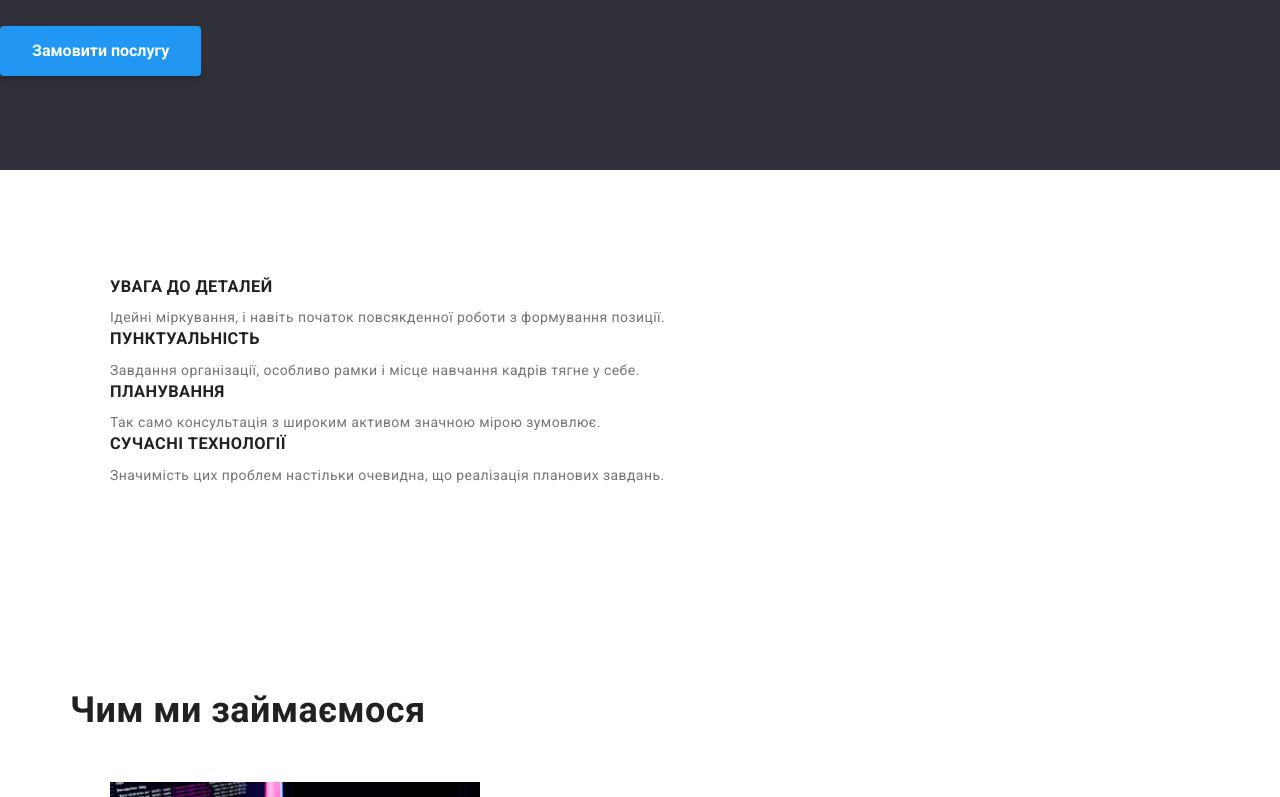
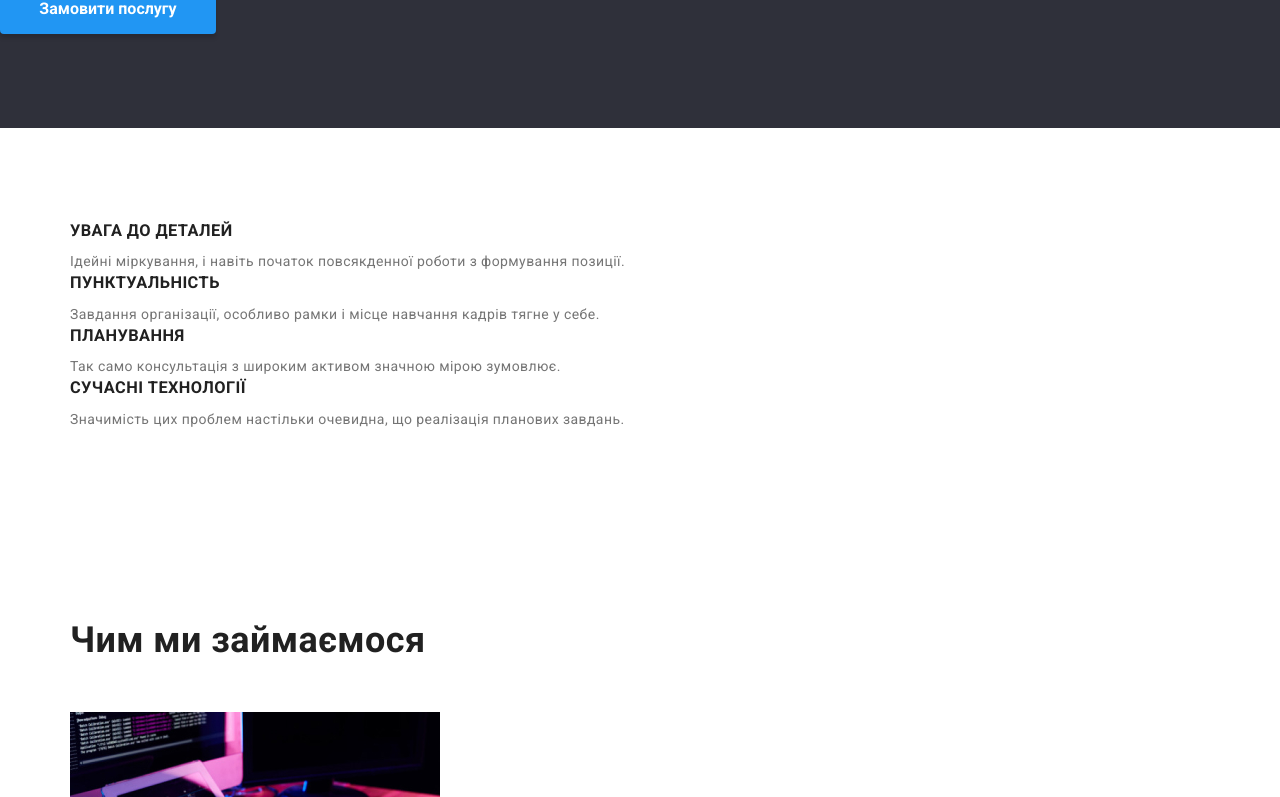
Before and after one commit to MRDoops/goit-markup-hw-03, a plain HTML site: page index.html in a window 1280 px wide. Shown: the part 313-1110 px from the top of the page. Drawn offline with nearby package versions, Linux system fonts and the light colour scheme.

Commit message:
додав обнуляючих стилей

```diff
--- a/css/styles.css
+++ b/css/styles.css
@@ -4,9 +4,10 @@ h3,
 h4,
 h5,
 h6,
-p {
-	margin-top: 0;
-	margin-bottom: 0;
+p,
+ul {
+	margin: 0;
+	padding: 0;
 }
 
 :root {
@@ -126,6 +127,8 @@ body {
 /* Main */
 .main-btn {
 	padding: 10px 32px;
+	min-width: 216px;
+	text-align: center;
 }
 
 .title-text {
```
